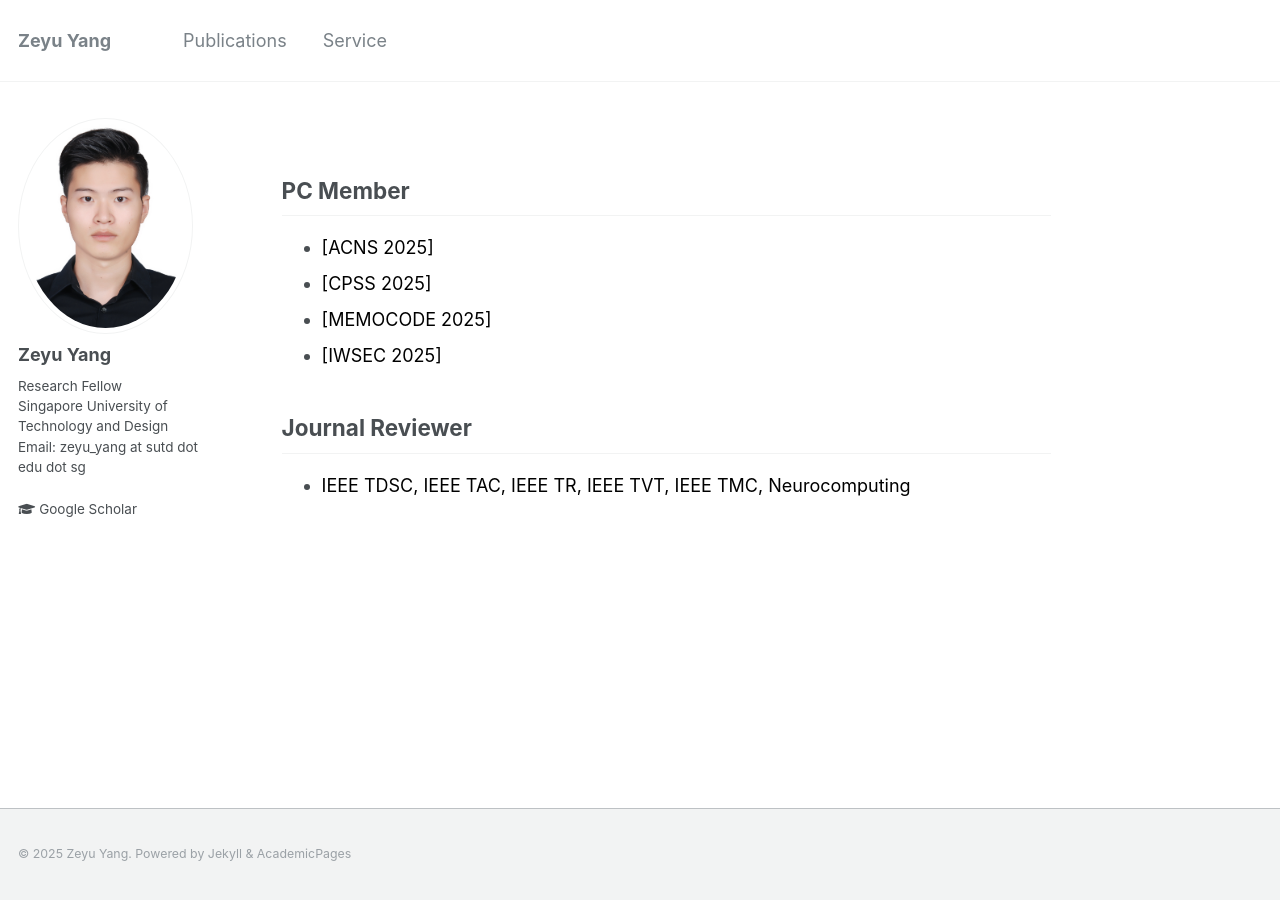
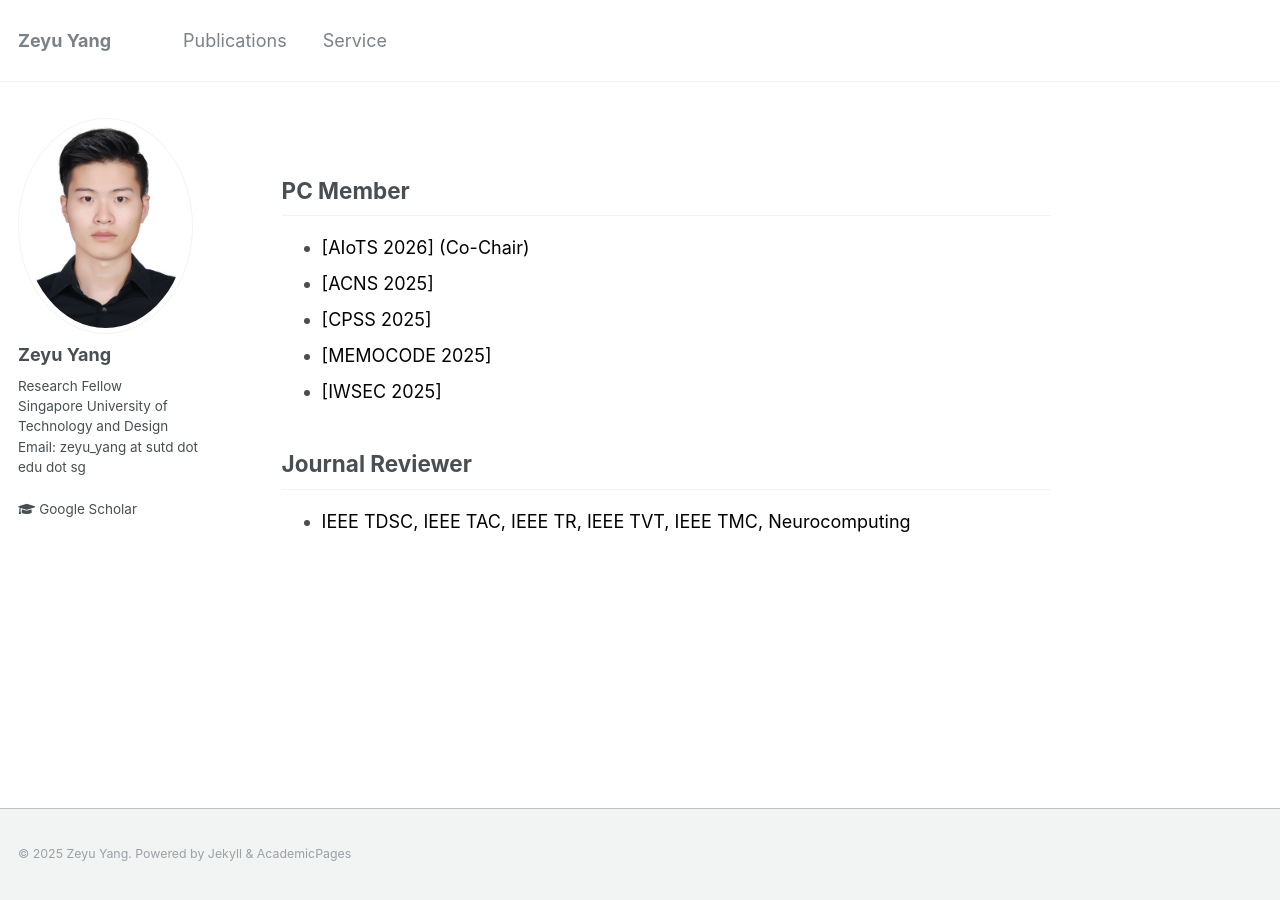
Before and after one commit to zeyuid/zeyuid.github.io, a Jekyll site: the page built from _pages/service.md, in a window 1280 px wide. Built offline with Jekyll 4.4.1, drawn with Linux system fonts in a browser that asks for light colours.

Commit message:
add file

```diff
--- a/_pages/service.md
+++ b/_pages/service.md
@@ -6,6 +6,7 @@ author_profile: true
 ---
 
 ## PC Member
+* <a href="https://aiots26.github.io/main/" style="text-decoration: none;"><font color="#000000">[AIoTS 2026] (Co-Chair)</font></a>
 * <a href="https://acns2025.fordaysec.de/call-for-papers/" style="text-decoration: none;"><font color="#000000">[ACNS 2025]</font></a>
 <!-- [<font color="#000000">ACNS 2025 </font>](https://acns2025.fordaysec.de/call-for-papers/) -->
 * <a href="http://jianying.space/cpss/CPSS2025/" style="text-decoration: none;"><font color="#000000">[CPSS 2025]</font></a>
```
